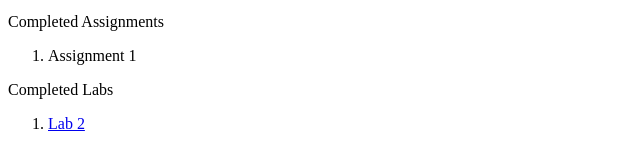
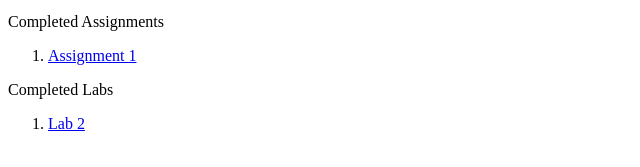
Before and after one commit to uscwebdev/itp104-submissions-nnvikingsrule, a plain HTML site: page index.html in a window 1280 px wide. Shown: the part 563-730 px from the top of the page, 0-640 px from the left. Drawn offline with Linux system fonts and the light colour scheme.

Commit message:
Assignment 1 (resume)

```diff
--- a/index.html
+++ b/index.html
@@ -36,7 +36,7 @@
 </ol>
 <p>Completed Assignments</p>
 <ol>
- <li>Assignment 1
+ <li><a href="assignment_01/assignment.html">Assignment 1</a></li>
  </li>
 </ol>
 <p>Completed Labs</p>
```
